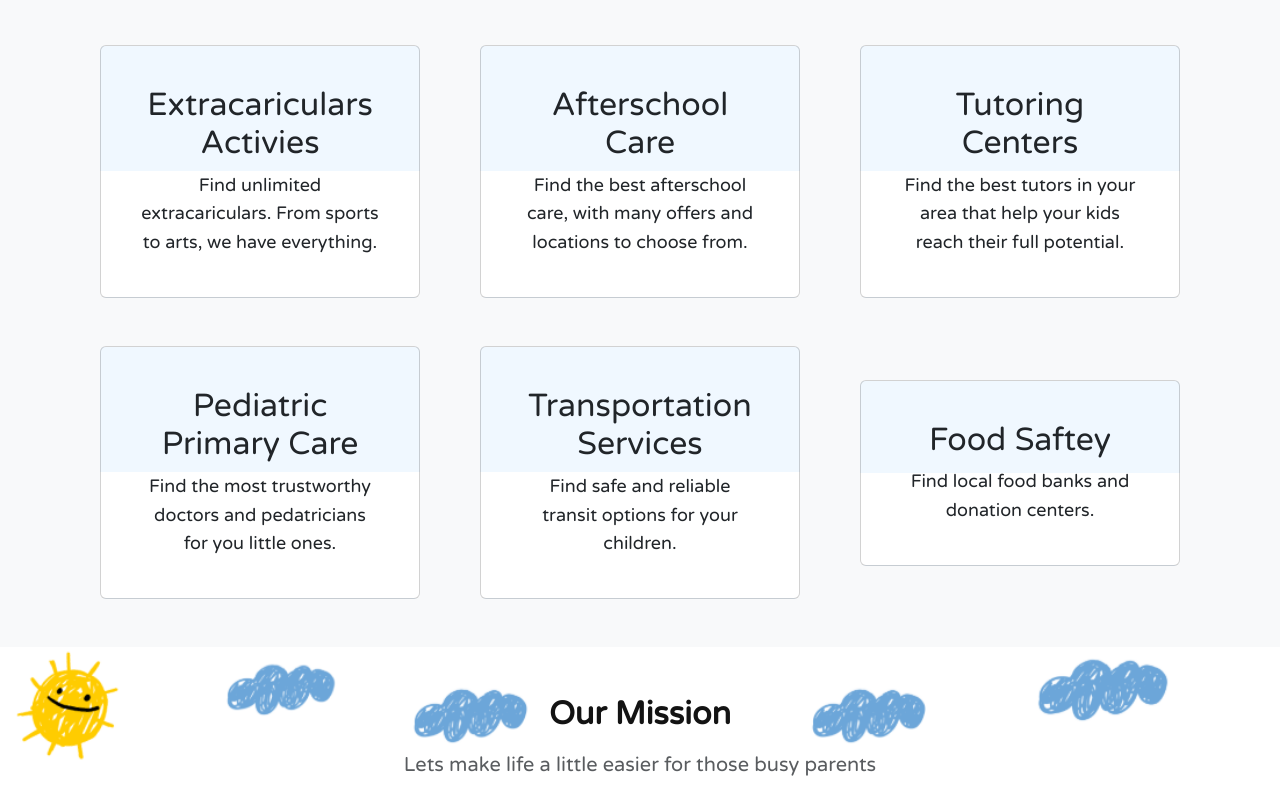
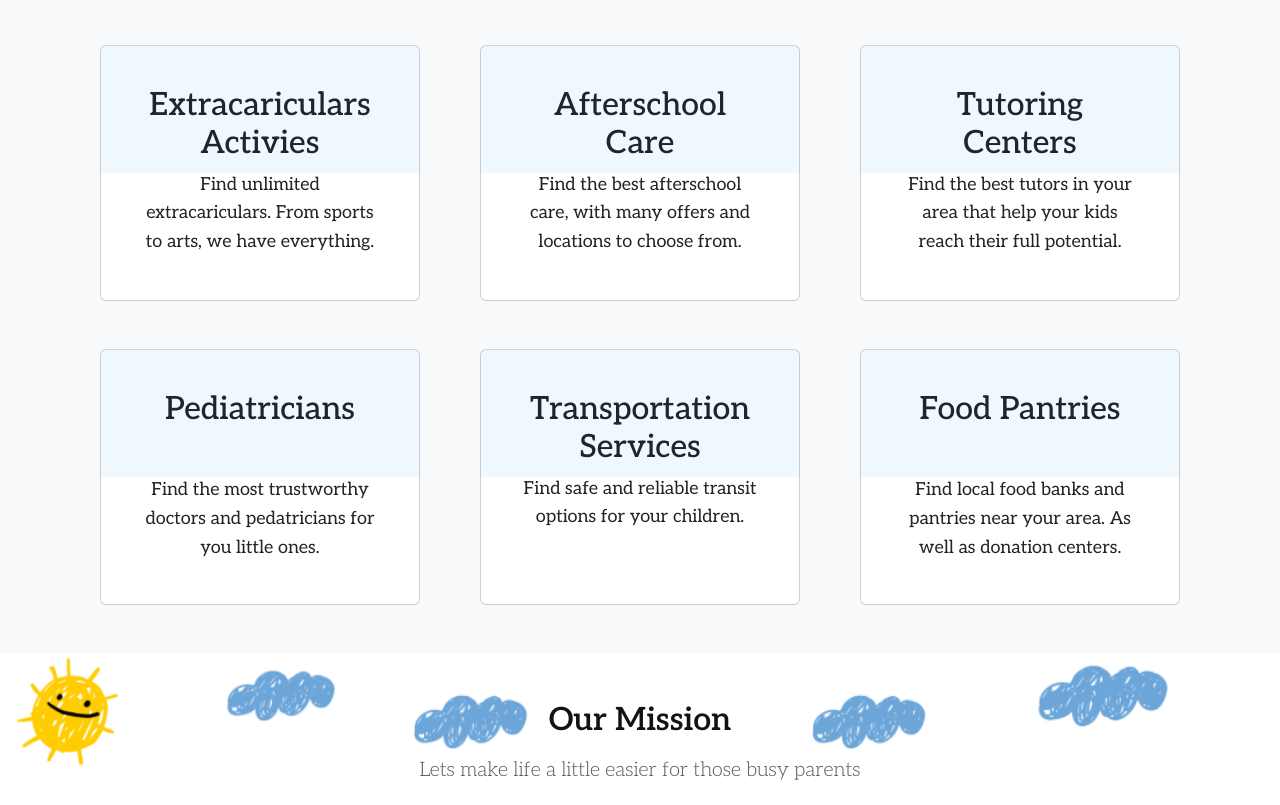
Before and after one commit to rithika-ran/TSA-Web-Design, a plain HTML site: page index.html in a window 1280 px wide. Shown: the part 717-1522 px from the top of the page. Drawn offline with nearby package versions, Linux system fonts and the light colour scheme.

Commit message:
changed font

```diff
--- a/index.html
+++ b/index.html
@@ -7,7 +7,8 @@
     <title>Bergen Help</title>
     <link rel="stylesheet" href="https://cdn.jsdelivr.net/npm/bootstrap@5.3.8/dist/css/bootstrap.min.css">
     <link rel="stylesheet" href="style.css">
-    <link href="https://fonts.googleapis.com/css2?family=Varela+Round&display=swap" rel="stylesheet">
+    <link href="https://fonts.googleapis.com/css2?family=Aleo:ital,wght@0,100..900;1,100..900&display=swap"
+        rel="stylesheet">
     <link rel="stylesheet" href="https://cdn.jsdelivr.net/npm/bootstrap-icons@1.11.0/font/bootstrap-icons.css">
 
 
@@ -102,7 +103,7 @@
             <div class="row my-5 align-items-center justify-content-around ">
 
                 <!-- link each card aswell -->
-                <div class="card p-4 color split-bg" style="width: 20rem;">
+                <div class="card p-4 color split-bg" style="width: 20rem; height: 16rem;">
                     <div class="card-body">
                         <h5 class="underline card-title text-center h2">Extracariculars Activies</h5>
 
@@ -113,7 +114,7 @@
                 </div>
 
 
-                <div class="card p-4 color split-bg" style="width: 20rem;">
+                <div class="card p-4 color split-bg" style="width: 20rem; height: 16rem;">
                     <div class="card-body">
                         <h5 class="card-title text-center h2">Afterschool Care</h5>
 
@@ -125,11 +126,12 @@
 
 
 
-                <div class="card p-4 color split-bg" style="width: 20rem;">
+                <div class="card p-4 color split-bg" style="width: 20rem; height: 16rem;">
                     <div class="card-body">
                         <h5 class="card-title text-center h2">Tutoring Centers</h5>
 
-                        <p class="card-text text-center">Find the best tutors in your area that help your kids reach their full potential.
+                        <p class="card-text text-center">Find the best tutors in your area that help your kids reach
+                            their full potential.
                     </div>
                 </div>
 
@@ -140,9 +142,9 @@
             <div class="row mt-5 align-items-center justify-content-around pb-5">
 
 
-                <div class="card p-4 color split-bg" style="width: 20rem;">
+                <div class="card p-4 color split-bg" style="width: 20rem; height: 16rem;">
                     <div class="card-body">
-                        <h5 class="card-title text-center h2">Pediatric Primary Care</h5>
+                        <h5 class="card-title text-center h2 mb-5">Pediatricians</h5>
 
                         <p class="card-text text-center">Find the most trustworthy doctors and pedatricians for you
                             little ones.</p>
@@ -151,7 +153,7 @@
                 </div>
 
 
-                <div class="card p-4 color split-bg" style="width: 20rem;">
+                <div class="card p-4 color split-bg" style="width: 20rem; height: 16rem;">
                     <div class="card-body">
                         <h5 class="card-title text-center h2">Transportation Services</h5>
 
@@ -162,11 +164,11 @@
 
 
 
-                <div class="card p-4 color split-bg" style="width: 20rem;">
+                <div class="card p-4 color split-bg" style="width: 20rem; height: 16rem;">
                     <div class="card-body">
-                        <h5 class="card-title text-center h2">Food Saftey</h5>
+                        <h5 class="card-title text-center h2 mb-5">Food Pantries</h5>
 
-                        <p class="card-text text-center">Find local food banks and donation centers. </p>
+                        <p class="card-text text-center">Find local food banks and pantries near your area. As well as donation centers.</p>
 
                     </div>
                 </div>
@@ -262,13 +264,15 @@
                             </div>
                         </div>
                         <div class="card mx-3 my-5" style="width:  calc(100%/4);">
-                            <img src="/images/home-page/food-saftey-kids.jpg" class="card-img-top" alt="kids eating for food pantries images">
+                            <img src="/images/home-page/food-saftey-kids.jpg" class="card-img-top"
+                                alt="kids eating for food pantries images">
                             <div class="card-body">
                                 <p class="card-text">Find the best food pantries!</p>
                             </div>
                         </div>
                         <div class="card ms-3 my-5" style="width: calc(100%/4);">
-                            <img src="/images/home-page/afterschool-tsa.jpg" class="card-img-top" alt="kids afterschool care">
+                            <img src="/images/home-page/afterschool-tsa.jpg" class="card-img-top"
+                                alt="kids afterschool care">
                             <div class="card-body">
                                 <p class="card-text">Find the best after school care programs!</p>
                             </div>
@@ -297,10 +301,11 @@
 
     <!-- carousel for small screens -->
     <section class="bg-light">
-        <div id="carouselExampleControlsSmallScreen" class="carousel carousel-dark slide d-sm-none" data-bs-ride="carousel">
+        <div id="carouselExampleControlsSmallScreen" class="carousel carousel-dark slide d-sm-none"
+            data-bs-ride="carousel">
             <div class="carousel-inner">
                 <div class="carousel-item active">
-                     <div class="card m-5">
+                    <div class="card m-5">
                         <img src="/images/home-page/kids-extraciriculars.jpg" class="card-img-top"
                             alt="kids doing extracariculars">
                         <div class="card-body">
@@ -309,18 +314,16 @@
                     </div>
                 </div>
                 <div class="carousel-item">
-                     <div class="card m-5">
-                        <img src="/images/home-page/kids-studying.jpg" class="card-img-top"
-                            alt="kids studying">
+                    <div class="card m-5">
+                        <img src="/images/home-page/kids-studying.jpg" class="card-img-top" alt="kids studying">
                         <div class="card-body">
                             <p class="card-text">Find the smartest tutors!</p>
                         </div>
                     </div>
                 </div>
                 <div class="carousel-item">
-                     <div class="card m-5">
-                        <img src="/images/home-page/tsa-doctor.jpg" class="card-img-top"
-                            alt="kids at the doctors">
+                    <div class="card m-5">
+                        <img src="/images/home-page/tsa-doctor.jpg" class="card-img-top" alt="kids at the doctors">
                         <div class="card-body">
                             <p class="card-text">Find the best of the best doctors!</p>
                         </div>
@@ -371,7 +374,7 @@
 
 
     <!-- footer  -->
-<br>
+    <br>
 
     <footer class=" mb-0 mt-0 bg-light d-flex flex-wrap justify-content-between align-items-center py-3 my-4">
         <p class="col-md-4 mb-0 text-body-secondary"> © 2026 Bergen Help, Inc</p>
--- a/style.css
+++ b/style.css
@@ -7,7 +7,7 @@
 }
 
 body {
-    font-family: Varela Round, sans-serif ;
+    font-family: Aleo, sans-serif ;
     line-height: 1.6;
     color: #131313;
     background-color: rgb(255, 255, 255);
@@ -111,5 +111,5 @@ header {
 }
 
 .split-bg {
-   background: linear-gradient(to bottom, aliceblue 0%, aliceblue 50%, white 40%, white 50%);
+   background: linear-gradient(to bottom, aliceblue 0%, aliceblue 50%, white 50%, white 100%);
 }
```
Also changed, not shown: apply.html (+2 -1 lines).
